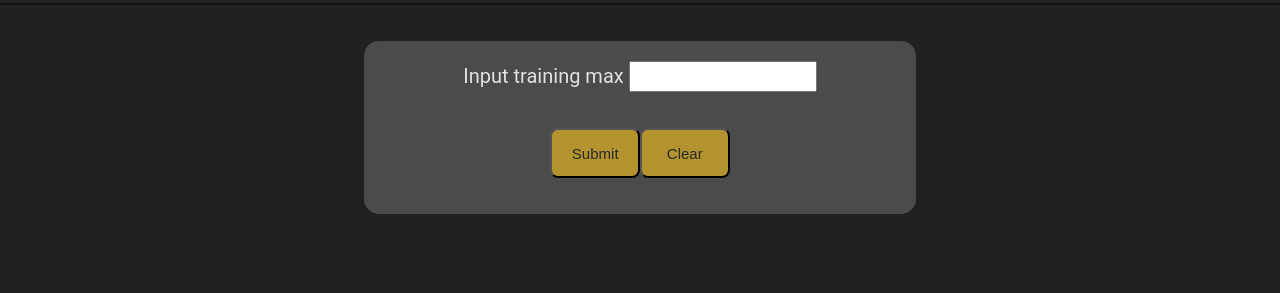
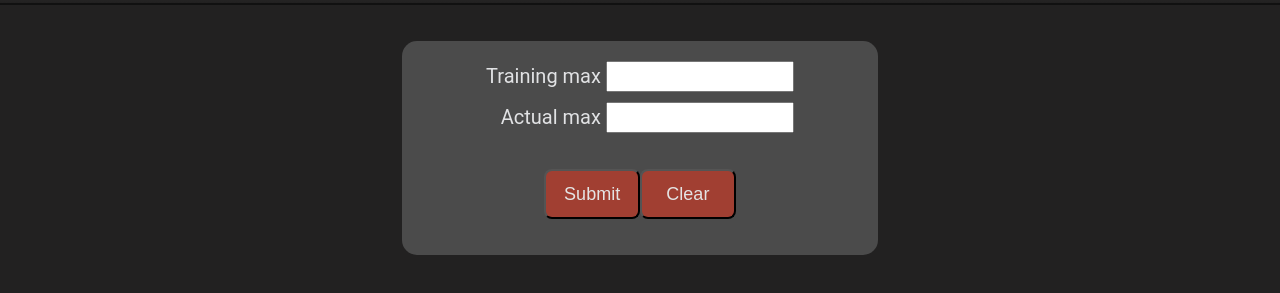
Before and after one commit to Solphilos/lift-calculator, a plain HTML site: page index.html in a window 1280 px wide. Shown: the part 47-340 px from the top of the page. Drawn offline with Linux system fonts and the light colour scheme.

Commit message:
added new input for actual max

```diff
--- a/index.html
+++ b/index.html
@@ -15,14 +15,23 @@
 
         <div class="body">
             <div class="inputMaxes">
-                <div class="numInput">
-                  <label for="maxes" class="trainingMax">Input training max</label>
-                  <input type="number" id="maxInput" required>
+                <div class="inputContainer">
+                    <div class="trainingInput">
+                       <label for="maxes" class="trainingMax"> Training max</label>
+                       <input type="number" id="maxInput" required>
+                    </div>
+                    <div class="filler"></div>
+                    <div class="actualInput">
+                        <label for="maxes" class="trainingMax">Actual max</label>
+                        <input type="number" id="actualMax" required>
+                    </div>
                 </div>
-                <div class="buttonBox">
-                  <button type="submit" class="submit" onclick="submitData()">Submit</button>
-                  <button class="clear" onclick="clearFields()">Clear</button>
-                </div>
+
+                  <div class="buttonBox">
+                    <button type="submit" class="submit" onclick="submitData()">Submit</button>
+                    <button class="clear" onclick="clearFields()">Clear</button>
+                  </div>
+
             </div>
 
 
--- a/script.js
+++ b/script.js
@@ -3,6 +3,9 @@ let setTwo;
 let setThree;
 let weekOneSets;
 let results = document.querySelector('.results');
+let input = document.getElementById('maxInput');
+let actualMax = document.getElementById('actualMax');
+let button = document.querySelector('.submit');
 
 
 // creates new div and populates results from calculations
@@ -27,6 +30,7 @@ const popResults = (week, x, y, z) => {
    newResults.style.borderRadius = "5px";
    newResults.classList.add('newResults');
    newResults.setAttribute('id', 'newResults');
+   newResults.style.backgroundColor = "#4B4B4B";
 
 
 }
@@ -85,12 +89,16 @@ const calcWeekOne = (max) => {
 
 
 
-// gets the value of text input field and populates new div with values. Disables submit button on click.
+// gets the value of text input fields and populates new div with values. Disables submit button on click.
  const submitData = () => {
-   let input = document.getElementById('maxInput').value;
-   if (input > 1) {
-     makeRoutine(input);
-     let button = document.querySelector('.submit');
+  if (input.value > 1) {
+    makeRoutine(input.value);
+    button.setAttribute('disabled', true);
+  }
+  // takes the input numbers and returns the value of 90% of that number
+  if (actualMax.value > 1) {
+    let adjustedMax = actualMax.value * .90;
+    makeRoutine(adjustedMax);
     button.setAttribute('disabled', true);
   }
  }
@@ -99,9 +107,7 @@ const calcWeekOne = (max) => {
  // clears number input field and removes divs
  const clearFields = () => {
     results.innerHTML = '';
-   let input = document.getElementById('maxInput');
     input.value = '';
-   let button = document.querySelector('.submit');
+    actualMax.value = '';
     button.removeAttribute('disabled');
-
   }
--- a/style.css
+++ b/style.css
@@ -83,8 +83,8 @@ body {
 
 .submit, .clear {
   border-radius: 4px;
-  background-color: rgb(179, 147, 46);
-  color: rgb(41, 41, 41);
+  background-color: rgb(161, 63, 50);
+  color: rgb(228, 228, 228);
 }
 
 /* everything above here will be mobile, everything below for larger screens */
@@ -121,7 +121,7 @@ body {
     }
 
     .inputMaxes {
-      width: 40%;
+      width: 34%;
       display: flex;
       justify-content: space-between;
       align-items: center;
@@ -140,21 +140,26 @@ body {
       font-size: 20px;
     }
 
-    .inputMaxes button {
-      height: 50px;
-      width: 110px;
-      font-size: 15px;
+    #actualMax {
+      height: 25px;
+      width: 180px;
+      font-size: 20px;
     }
 
+
     .buttonBox {
-      width: 35%;
+      width: 44%;
       margin-top: 20px;
     }
 
     .submit, .clear {
+      height: 50px;
+      width: 110px;
+      font-size: 18px;
       border-radius: 8px;
-      background-color: rgb(179, 147, 46);
-      color: rgb(41, 41, 41);
+      background-color: rgb(161, 63, 50);
+      color: rgb(228, 228, 228);
+
     }
 
     .results {
@@ -174,4 +179,15 @@ body {
       align-items: center;
       font-size: 20px;
     }
+
+    .inputContainer {
+      display: flex;
+      flex-direction: column;
+      align-items: flex-end;
+
+    }
+
+    .filler {
+      height: 10px;
+    }
 }
```
Lines whose indentation alone changed are shown as unchanged.
